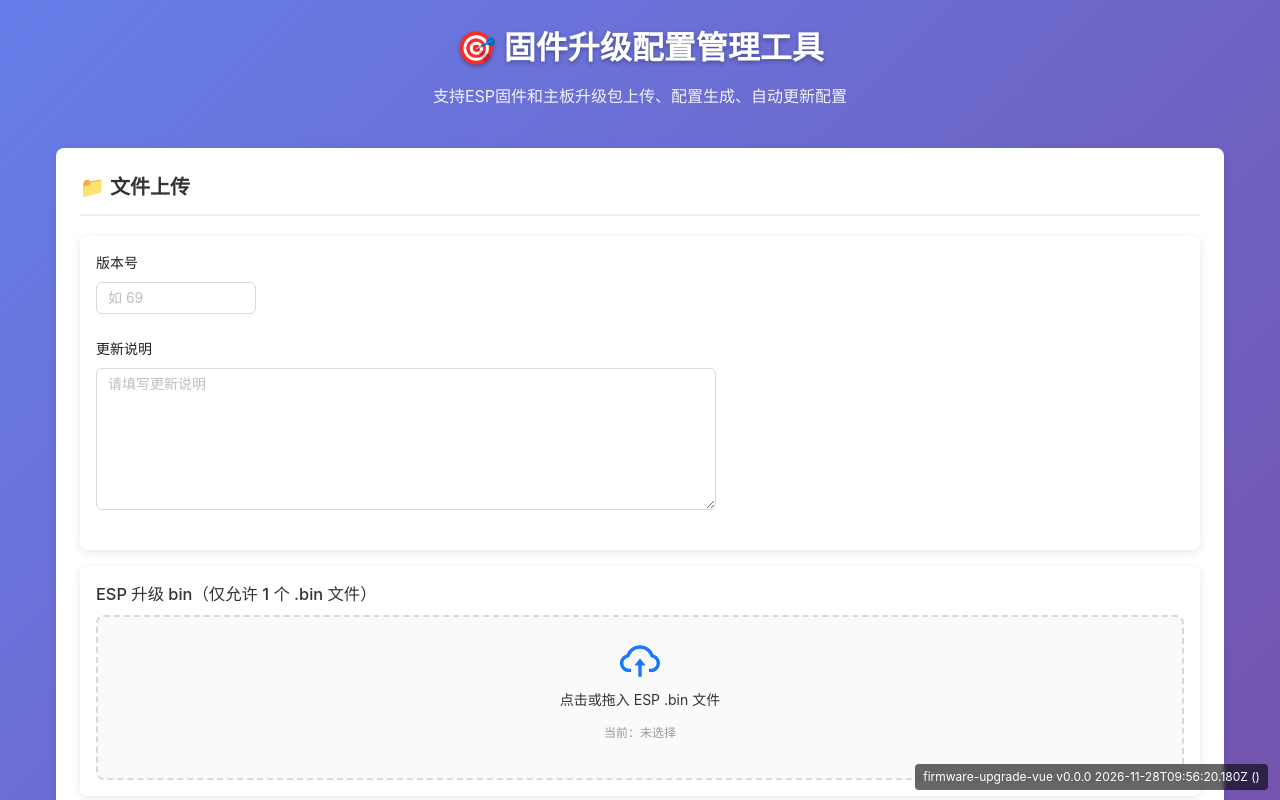
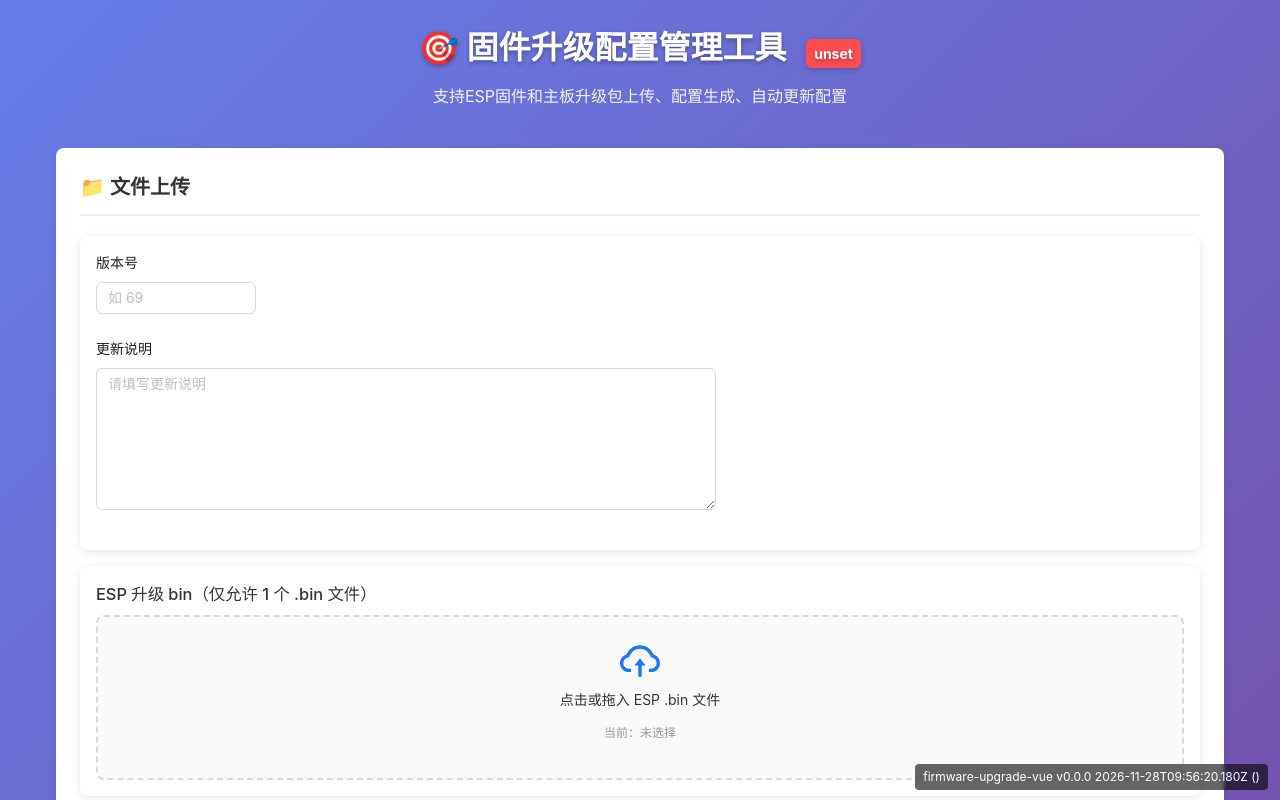
Before and after one commit to znbflyingant/updateDeviceConfig, a Vue app in the folder vue-frontend/: page / in a window 1280 px wide. Shown: the top 800 px of the page. Built offline with nearby package versions, Linux system fonts and the light colour scheme; no server answers.

Commit message:
增加编译脚本

```diff
--- a/vue-frontend/src/views/Home.vue
+++ b/vue-frontend/src/views/Home.vue
@@ -3,7 +3,10 @@
     <div class="container">
       <!-- 页面头部 -->
       <div class="page-header">
-        <h1>🎯 固件升级配置管理工具</h1>
+        <h1>
+          🎯 固件升级配置管理工具
+          <span v-if="rcKey" class="rc-key-badge">{{ rcKey }}</span>
+        </h1>
         <p>支持ESP固件和主板升级包上传、配置生成、自动更新配置</p>
       </div>
 
@@ -22,7 +25,7 @@ import { ref } from 'vue'
 import { message } from 'ant-design-vue'
 import axios from 'axios'
 import FileUpload from '../components/FileUpload.vue'
-
+const rcKey = (import.meta.env as any).VITE_HUAWEI_RC_KEY || ''
 </script>
 
 <style scoped>
@@ -42,6 +45,18 @@ import FileUpload from '../components/FileUpload.vue'
   font-weight: 700;
   margin-bottom: 12px;
   text-shadow: 0 2px 4px rgba(0, 0, 0, 0.3);
+}
+
+.rc-key-badge {
+  display: inline-block;
+  margin-left: 12px;
+  padding: 4px 8px;
+  border-radius: 6px;
+  background: #ff4d4f;
+  color: #fff;
+  font-size: 14px;
+  font-weight: 700;
+  box-shadow: 0 2px 6px rgba(0,0,0,0.2);
 }
 
 .page-header p {
```
